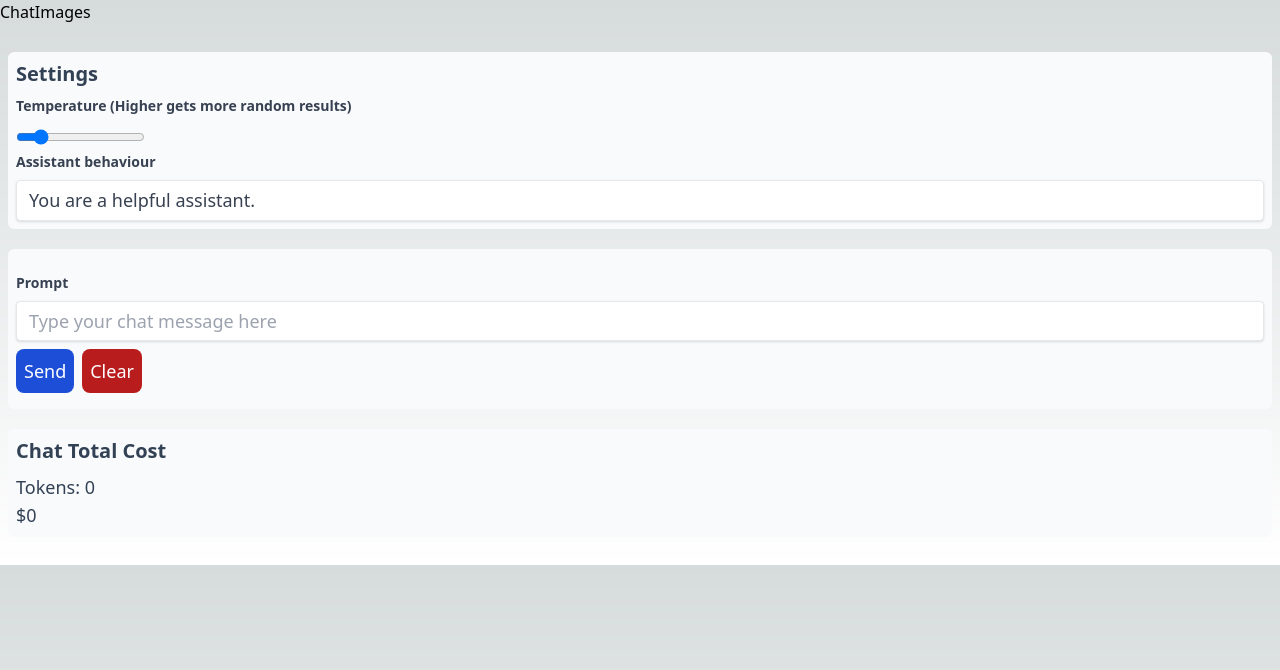
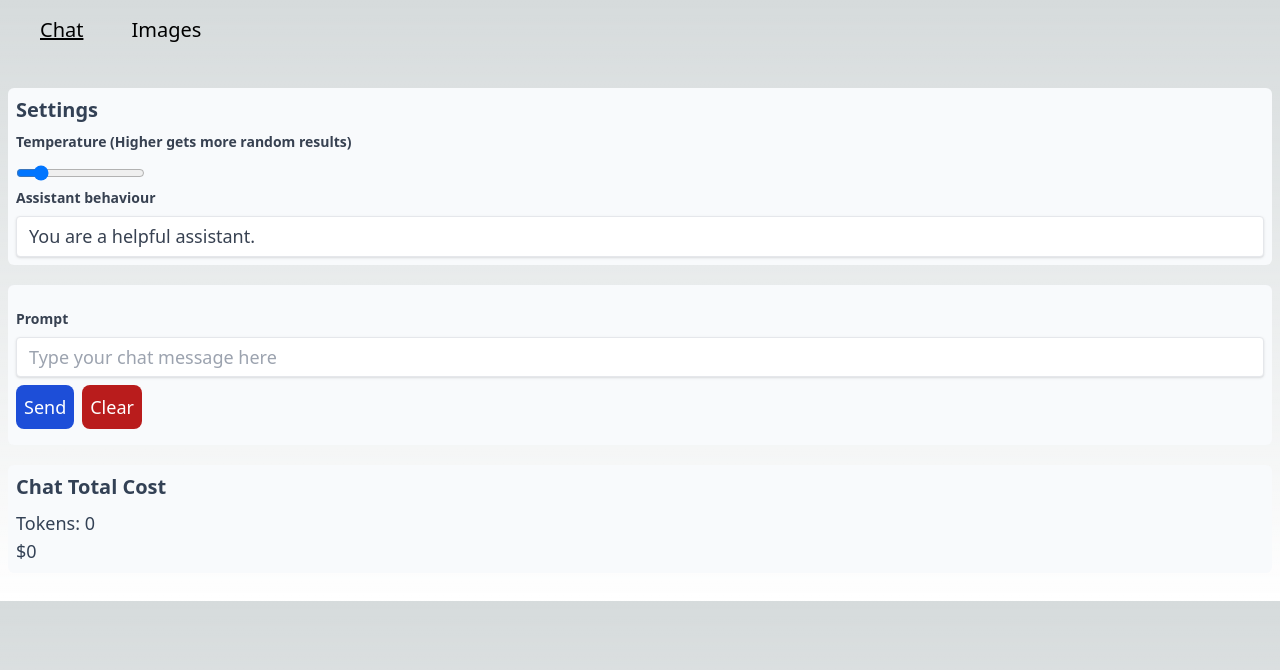
Before and after one commit to KevinGage/ChatGptApiPoc, a Next.js app in the folder chat_gpt_api_poc/: page / in a window 1280 px wide. Shown: the top 670 px of the page. Built offline with nearby package versions, Linux system fonts and the light colour scheme.

Commit message:
styled nav

```diff
--- a/chat_gpt_api_poc/components/Nav.tsx
+++ b/chat_gpt_api_poc/components/Nav.tsx
@@ -1,12 +1,26 @@
+"use client";
+
 import Link from "next/link";
+import { useSelectedLayoutSegment } from "next/navigation";
 
 export default function Nav() {
+  const segment = useSelectedLayoutSegment();
+
   return (
     <nav>
-      <ul>
-        <li>
-          <Link href="/">Chat</Link>
-          <Link href="/images">Images</Link>
+      <ul className="flex px-5 py-2 gap-2 w-full items-center text-xl">
+        <li className="hover:bg-slate-900 px-5 py-2 rounded-md">
+          <Link href="/" className={segment === null ? " underline" : ""}>
+            Chat
+          </Link>
+        </li>
+        <li className="hover:bg-slate-900 px-5 py-2 rounded-md">
+          <Link
+            href="/images"
+            className={segment === "images" ? "underline" : ""}
+          >
+            Images
+          </Link>
         </li>
       </ul>
     </nav>
```
